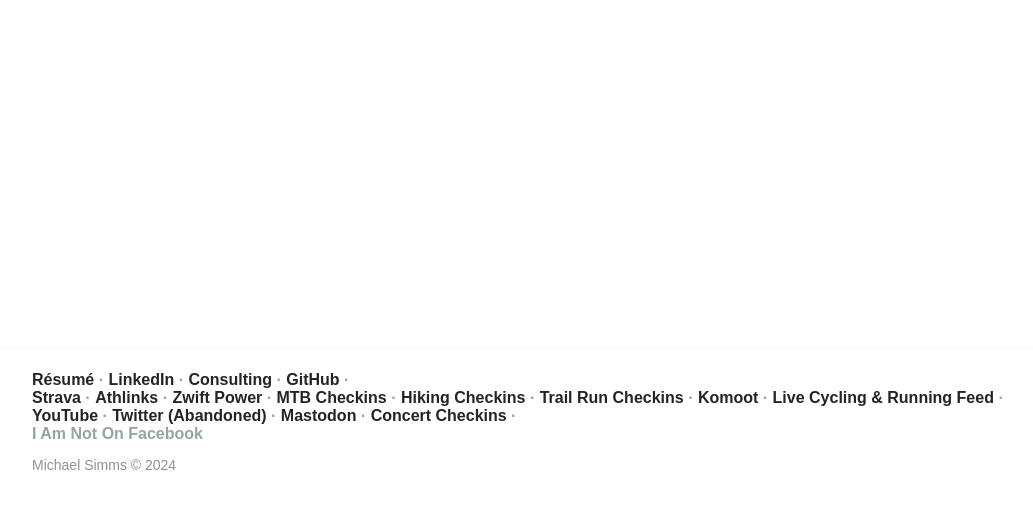
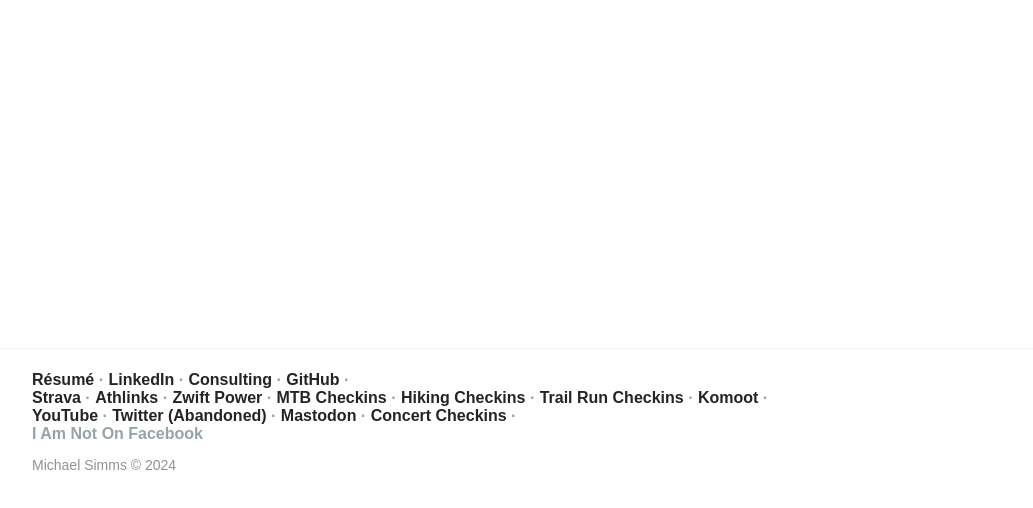
Before and after one commit to msimms/www_mikesimms, a plain HTML site: page index.html in a window 1280 px wide. Shown: the part 932-1440 px from the top of the page, without its empty margins (28-1061 px from the left). Drawn offline with nearby package versions, Linux system fonts and the light colour scheme.

Commit message:
Removed link.

```diff
--- a/footer.html
+++ b/footer.html
@@ -25,8 +25,6 @@
             ·
             <a href="https://www.komoot.com/user/2286459902191">Komoot</a>
             ·
-            <a href="live/index.html">Live Cycling & Running Feed</a>
-            ·
             <br>
             <a href="https://www.youtube.com/channel/UC9bBp_jJlUnn5AouOUED36w">YouTube</a>
             ·
```
